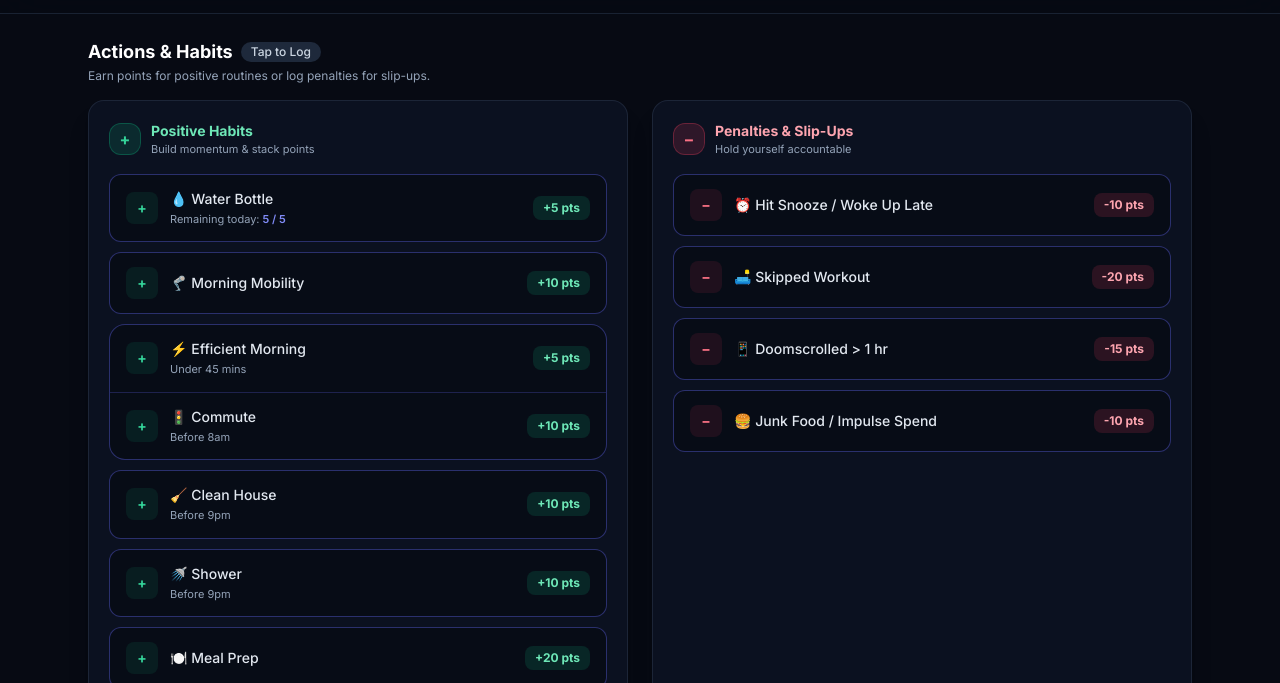
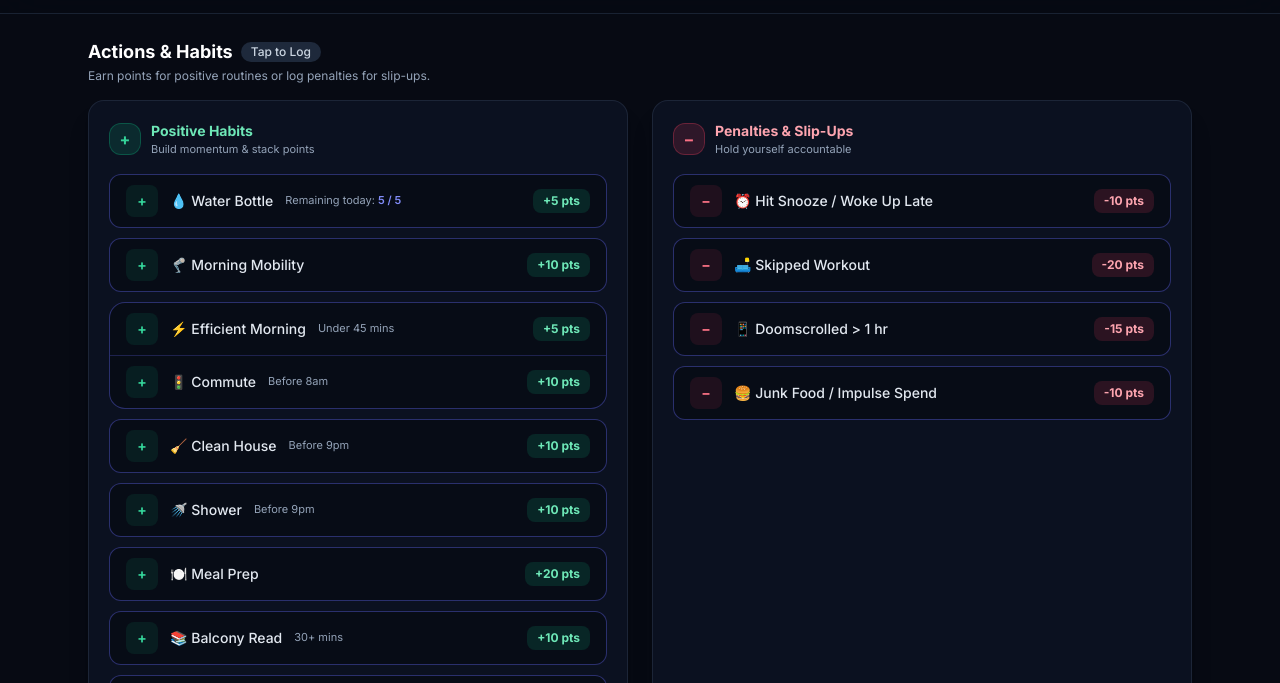
Before and after one commit to JustinHuchet/HabitTracker, a plain HTML site: page index.html in a window 1280 px wide. Shown: the part 105-788 px from the top of the page. Drawn offline with nearby package versions, Linux system fonts and the light colour scheme.

Commit message:
Add files via upload

```diff
--- a/index.html
+++ b/index.html
@@ -1267,7 +1267,6 @@
         const completedCount = isPositive ? getCompletedPositiveCountToday(h.id) : 0;
         const remainingCount = Math.max(0, maxLimit - completedCount);
 
-        // Subtext rule: if maxLimit > 1, hide subtext outside of editor mode
         const showSubtext = h.subtext && (isEditingHabits || maxLimit === 1);
 
         if (isEditingHabits && editingHabitId === h.id) {
@@ -1355,7 +1354,7 @@
           return `
             <div
               onclick="${isPositive ? `handleHabitClickInEditMode('${h.id}')` : `startInlineEditHabit(event, '${h.id}')`}"
-              class="group flex items-center justify-between gap-2 px-4 py-3.5 ${
+              class="group flex items-center justify-between gap-2 px-4 min-h-[52px] py-2.5 ${
                 inGroup ? '' : 'rounded-xl bg-slate-950/90 border border-indigo-500/40'
               } ${
                 isBeingPaired
@@ -1432,25 +1431,25 @@
           `;
         }
 
-        // Standard (Non-Editor) View
+        // Standard (Non-Editor) View — fixed height min-h-[52px] with items-center
         return `
           <div
             onclick="triggerHabit('${h.id}')"
-            class="group flex items-center justify-between px-4 py-3.5 ${cardBg} transition-all active:scale-[0.985] cursor-pointer select-none"
+            class="group flex items-center justify-between px-4 min-h-[52px] py-2.5 ${cardBg} transition-all active:scale-[0.985] cursor-pointer select-none"
           >
             <div class="flex items-center gap-3 min-w-0 pr-2">
               <div class="w-8 h-8 rounded-lg ${iconBg} flex items-center justify-center shrink-0 transition-colors font-bold text-sm">
                 ${isPositive ? '+' : '−'}
               </div>
-              <div class="min-w-0">
-                <span class="text-sm font-medium text-slate-200 group-hover:text-white truncate block">${escapeHtml(h.title)}</span>
+              <div class="min-w-0 flex items-center gap-2 sm:gap-3 flex-wrap">
+                <span class="text-sm font-medium text-slate-200 group-hover:text-white truncate">${escapeHtml(h.title)}</span>
                 ${showSubtext ? `
-                  <span class="text-[11px] text-slate-400 block mt-0.5 truncate">
+                  <span class="text-[11px] text-slate-400 truncate">
                     ${escapeHtml(h.subtext)}
                   </span>
                 ` : ''}
                 ${isPositive && !h.groupId && maxLimit > 1 ? `
-                  <span class="text-[11px] text-slate-400 block mt-0.5">
+                  <span class="text-[11px] text-slate-400">
                     Remaining today: <span class="text-indigo-400 font-semibold">${remainingCount} / ${maxLimit}</span>
                   </span>
                 ` : ''}
```
